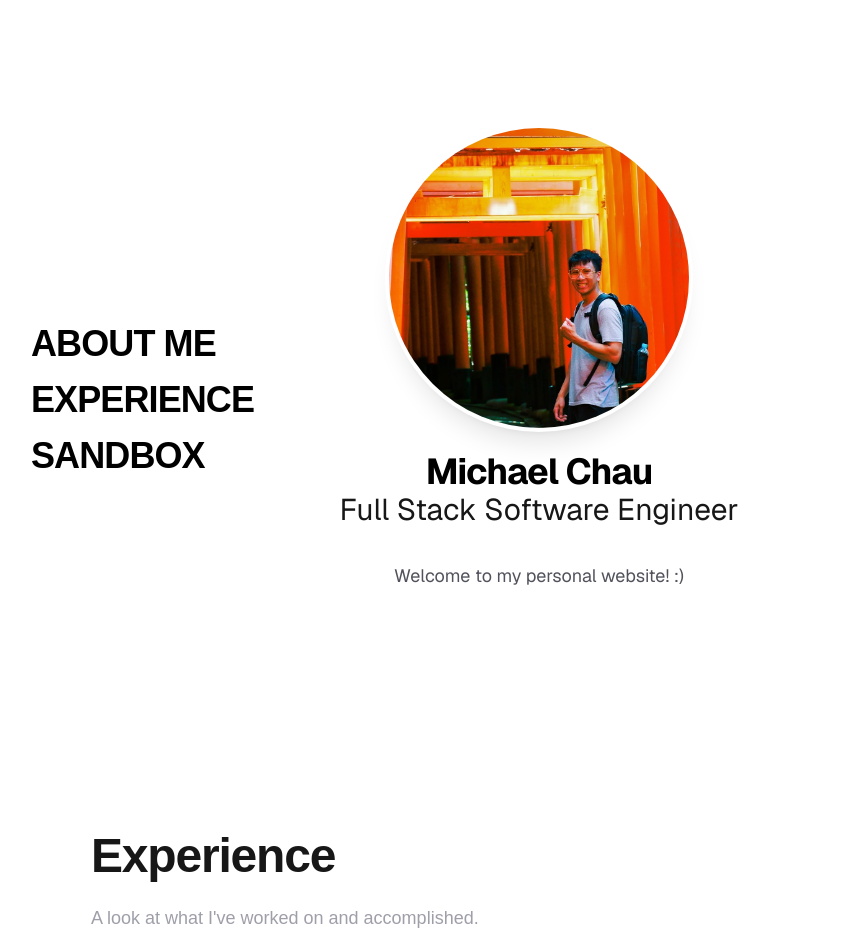
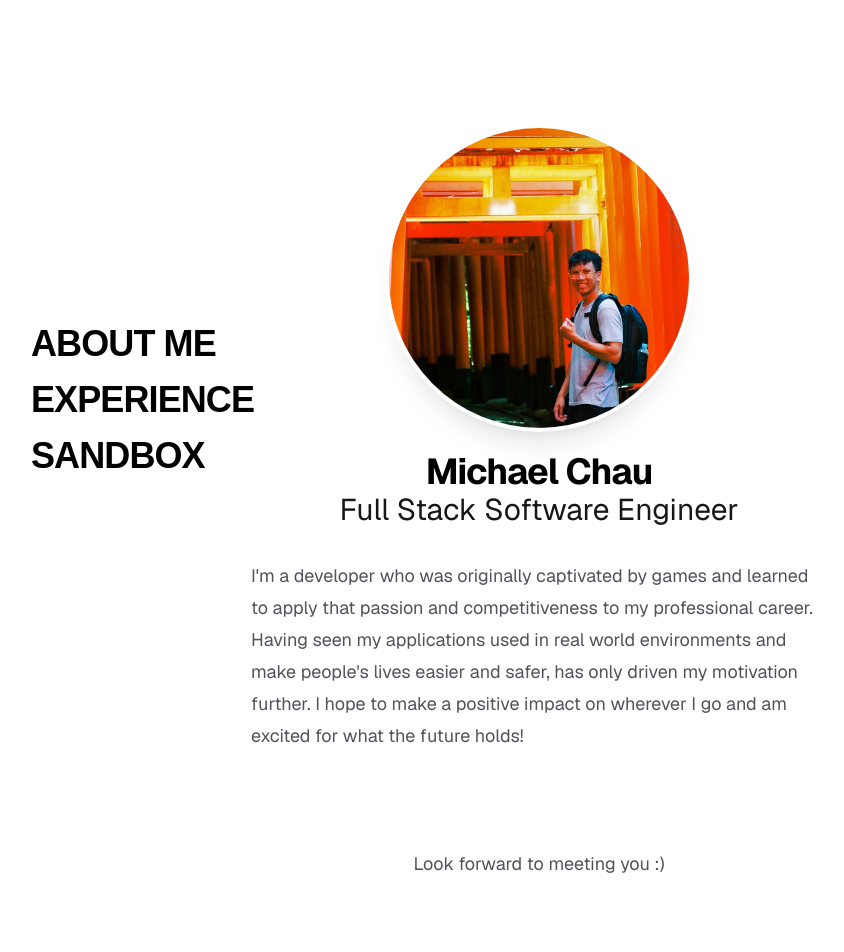
Before and after one commit to wyznozy/Portfolio, a Next.js app: page /Portfolio/ in a window 1280 px wide. Shown: the top 952 px of the page, without its empty margins (101-945 px from the left). Built offline with nearby package versions, Linux system fonts and the light colour scheme.

Commit message:
About me filled out

```diff
--- a/app/page.tsx
+++ b/app/page.tsx
@@ -18,14 +18,33 @@ export default function Home() {
           <ProfileCircle />
 
           <motion.p
-            className="max-w-md text-lg leading-8 text-zinc-600 dark:text-zinc-400"
+            className="max-w-xl text-lg leading-8 text-zinc-600 dark:text-zinc-400"
             initial={{ opacity: 0 }}
             whileInView={{ opacity: 1 }}
             viewport={{ once: true }}
-            transition={{ duration: 3 }}
+            transition={{ duration: 3, delay: .5 }}
           >
-            Welcome to my personal website! :)
+
+          I&apos;m a developer who was originally captivated by games and learned to apply that passion and competitiveness to my professional career. Having seen
+          my applications used in real world environments and make people&apos;s lives easier and safer, has only driven my motivation further. I hope to make a positive impact on wherever I go and
+          am excited for what the future holds!
           </motion.p>
+
+
+
+
+          <motion.p
+            className="max-w-xl text-lg leading-8 text-zinc-600 dark:text-zinc-400 mt-16"
+            initial={{ opacity: 0 }}
+            whileInView={{ opacity: 1 }}
+            viewport={{ once: true }}
+            transition={{ duration: 3, delay: 1.5 }}
+          >
+
+          Look forward to meeting you :)
+
+          </motion.p>
+
 
         </main>
       </div>
```
